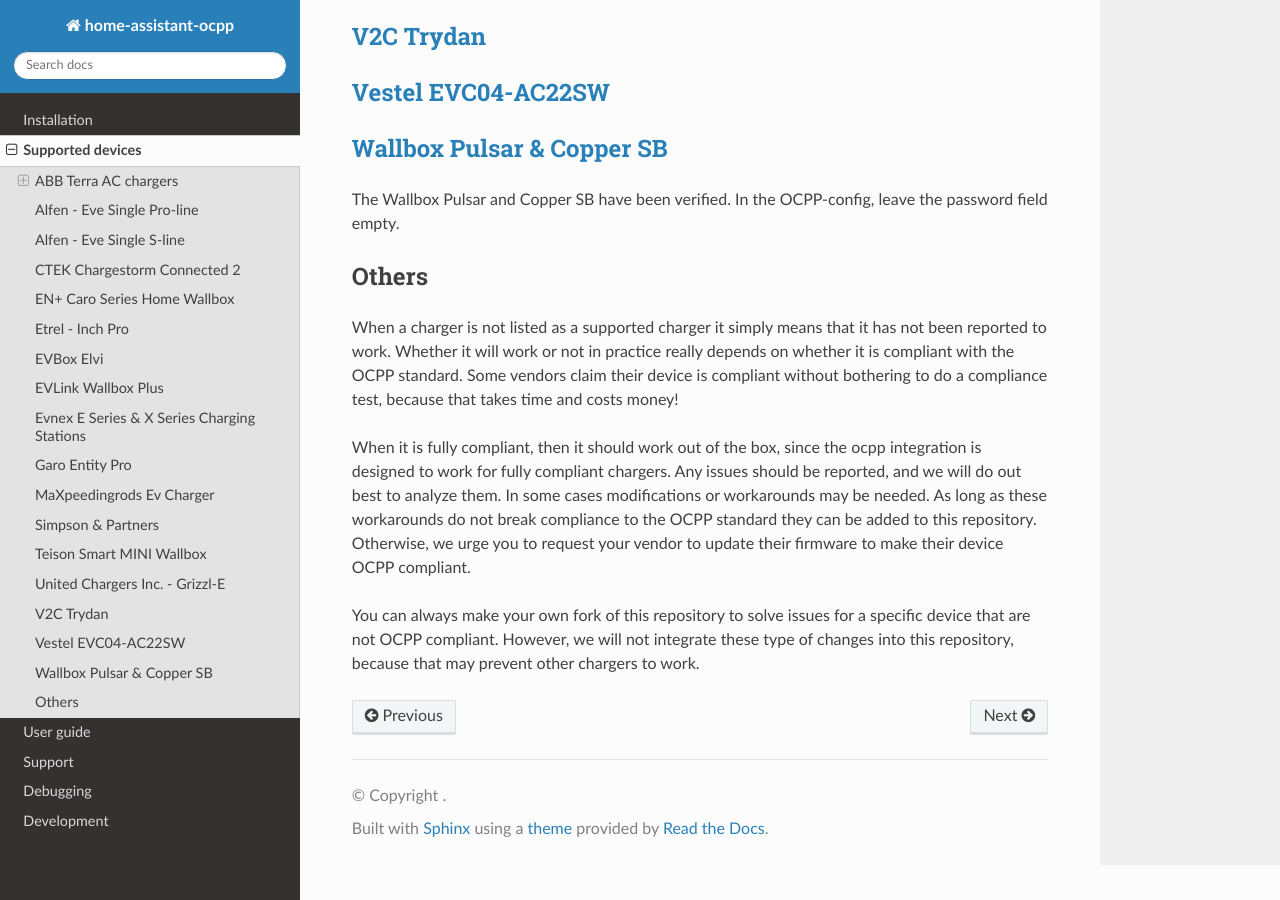
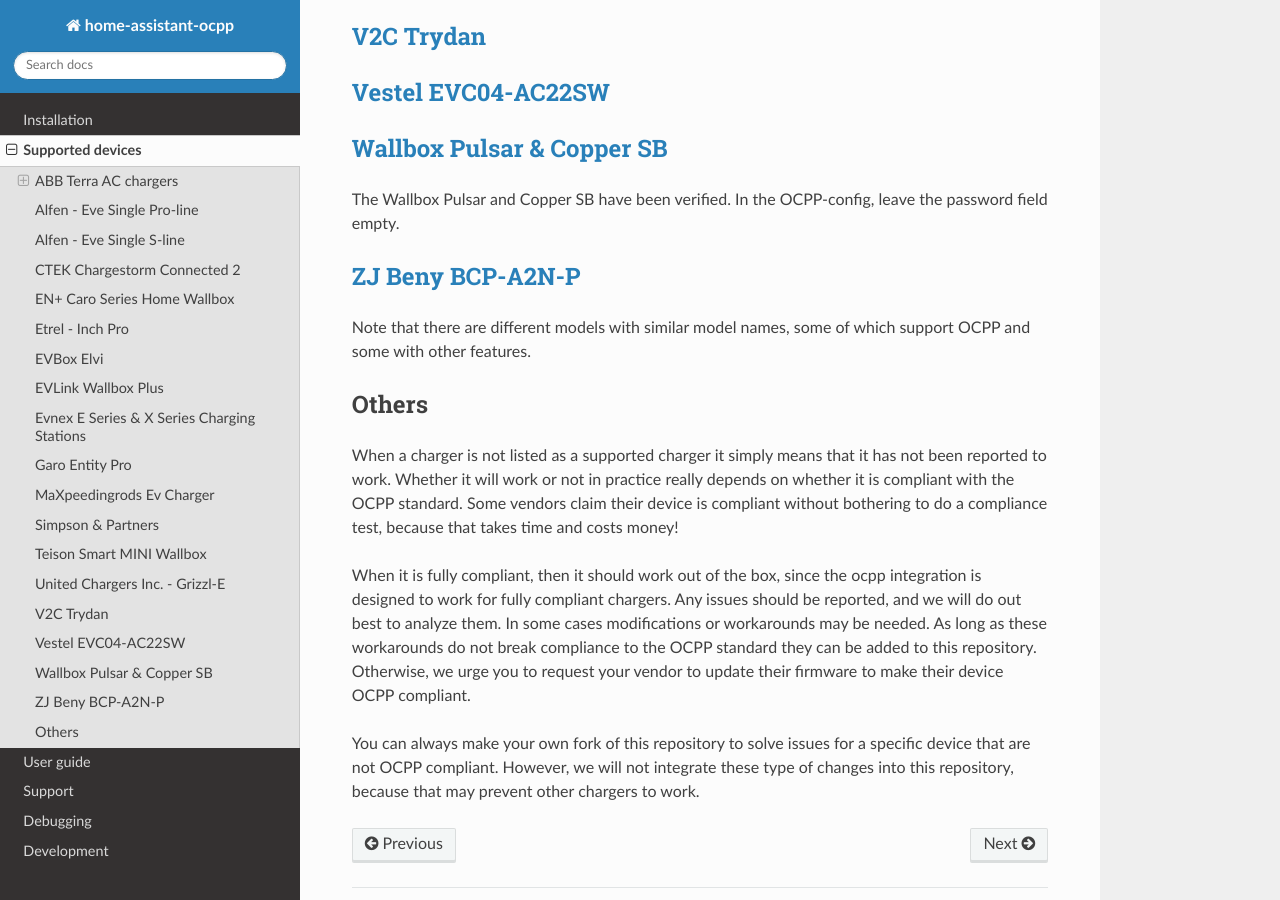
Before and after one commit to lbbrhzn/ocpp, a Sphinx documentation site: the page built from docs/supported-devices.md, in a window 1280 px wide and 900 px high, scrolled down 3909 px. Built offline with Sphinx 7.4.7 and the Read the Docs theme 3.1.0, drawn with Linux system fonts in a browser that asks for light colours.

Commit message:
Add ZJ Beny to supported devices

```diff
--- a/docs/supported-devices.md
+++ b/docs/supported-devices.md
@@ -121,6 +121,9 @@
 The Wallbox Pulsar and Copper SB have been verified.
 In the OCPP-config, leave the password field empty.
 
+## [ZJ Beny BCP-A2N-P](https://ultipower.com.au/products/zj-beny-home-charging-station-ac-7kw-32a-type-2-ocpp)
+Note that there are different models with similar model names, some of which support OCPP and some with other features.
+
 ## Others
 When a charger is not listed as a supported charger it simply means that it has not been reported to work. Whether it will work or not in practice really depends on whether it is compliant with the OCPP standard. Some vendors claim their device is compliant without bothering to do a compliance test, because that takes time and costs money!
 
```
